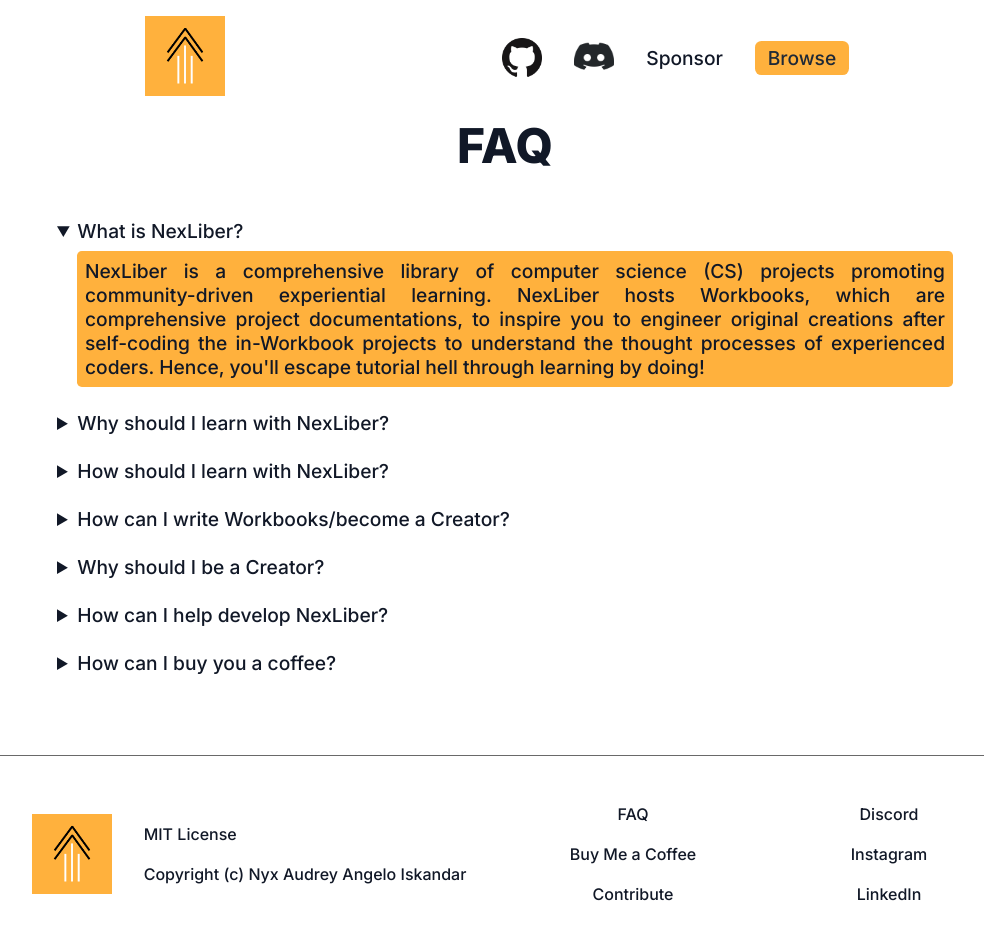
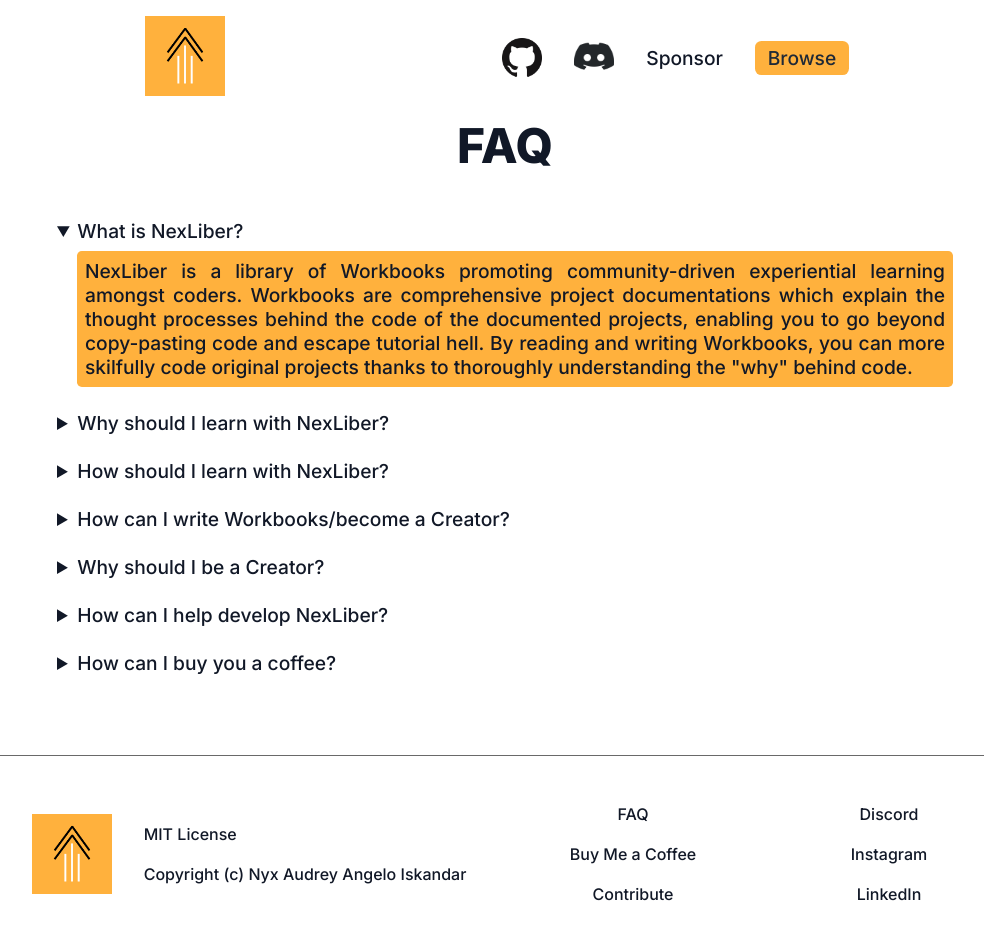
Before and after one commit to xyntechx/NexLiber-v1, a Next.js app: page /faq in a window 1280 px wide. Both pictures are taken after a click on the element "What is NexLiber?". Shown: the top 940 px of the page, without its empty margins (135-1119 px from the left). Built offline with nearby package versions, Linux system fonts and the light colour scheme.

Commit message:
✨ Update FAQ

```diff
--- a/pages/faq.tsx
+++ b/pages/faq.tsx
@@ -31,15 +31,16 @@
                     <details className={styles.question}>
                         <summary>What is NexLiber?</summary>
                         <div className={styles.answer}>
-                            NexLiber is a comprehensive library of computer
-                            science (CS) projects promoting community-driven
-                            experiential learning. NexLiber hosts Workbooks,
-                            which are comprehensive project documentations, to
-                            inspire you to engineer original creations after
-                            self-coding the in-Workbook projects to understand
-                            the thought processes of experienced coders. Hence,
-                            you&apos;ll escape tutorial hell through learning by
-                            doing!
+                            NexLiber is a library of Workbooks promoting
+                            community-driven experiential learning amongst
+                            coders. Workbooks are comprehensive project
+                            documentations which explain the thought processes
+                            behind the code of the documented projects, enabling
+                            you to go beyond copy-pasting code and escape
+                            tutorial hell. By reading and writing Workbooks, you
+                            can more skilfully code original projects thanks to
+                            thoroughly understanding the &quot;why&quot; behind
+                            code.
                         </div>
                     </details>
                     <details className={styles.question}>
```
